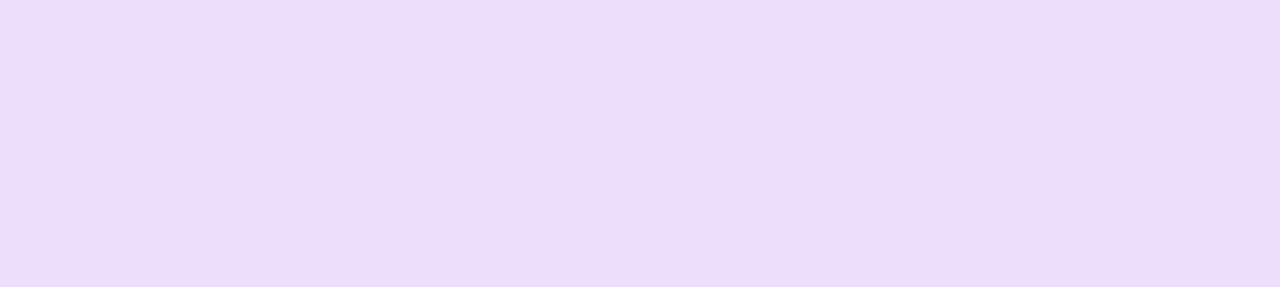
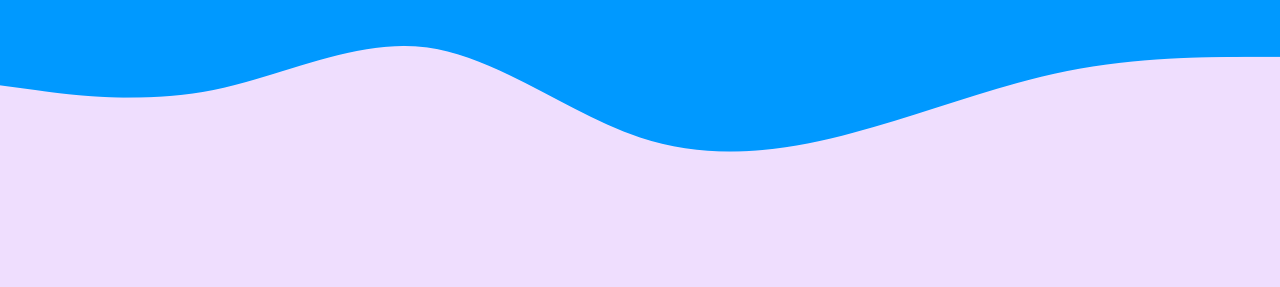
Before and after one commit to Elkaedah/sinergisparsial-design, a plain HTML site: page index.html in a window 1280 px wide. Drawn offline with nearby package versions, Linux system fonts and the light colour scheme.

Commit message:
commit on master

```diff
--- a/index.html
+++ b/index.html
@@ -20,7 +20,16 @@
 
     <div class="outer-wrapper">
         <div class="wrapper">
-            <div class="slide one"></div>
+            <div class="slide one">
+                <div class="slide svg">
+                    <svg xmlns="http://www.w3.org/2000/svg" viewBox="0 0 1440 320">
+                    <path fill="#0099ff" fill-opacity="1"
+                        d="M0,96L40,101.3C80,107,160,117,240,101.3C320,85,400,43,480,53.3C560,64,640,128,720,154.7C800,181,880,171,960,149.3C1040,128,1120,96,1200,80C1280,64,1360,64,1400,64L1440,64L1440,0L1400,0C1360,0,1280,0,1200,0C1120,0,1040,0,960,0C880,0,800,0,720,0C640,0,560,0,480,0C400,0,320,0,240,0C160,0,80,0,40,0L0,0Z">
+                    </path>
+                </svg>
+                    </svg>
+                </div>
+            </div>
             <div class="slide two"></div>
 
             <div class="slide three"></div>
--- a/style.css
+++ b/style.css
@@ -61,6 +61,9 @@ body {
     position: absolute;
 }
 
+
+/* width */
+
 ::-webkit-scrollbar {
     display: none;
 }
```
